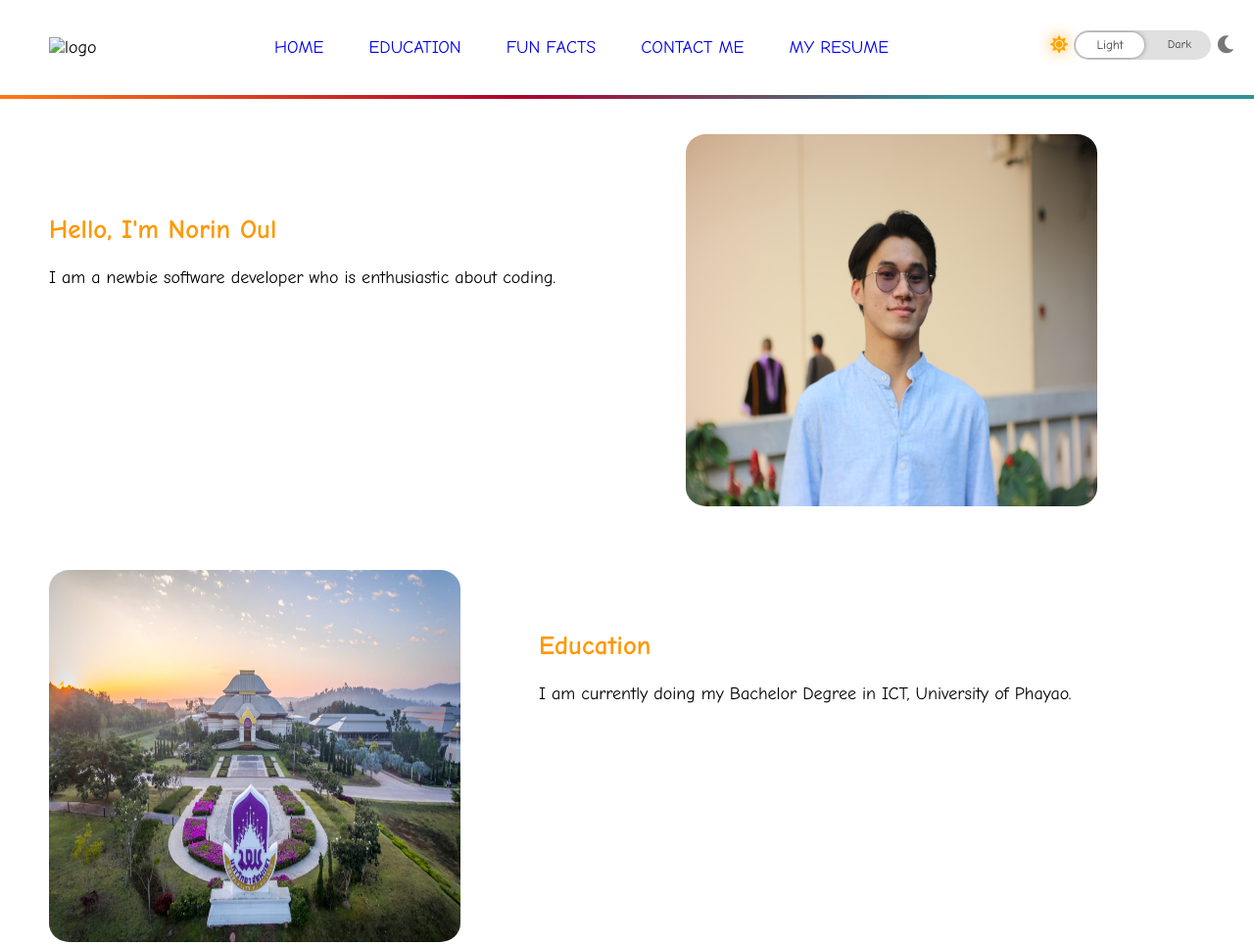
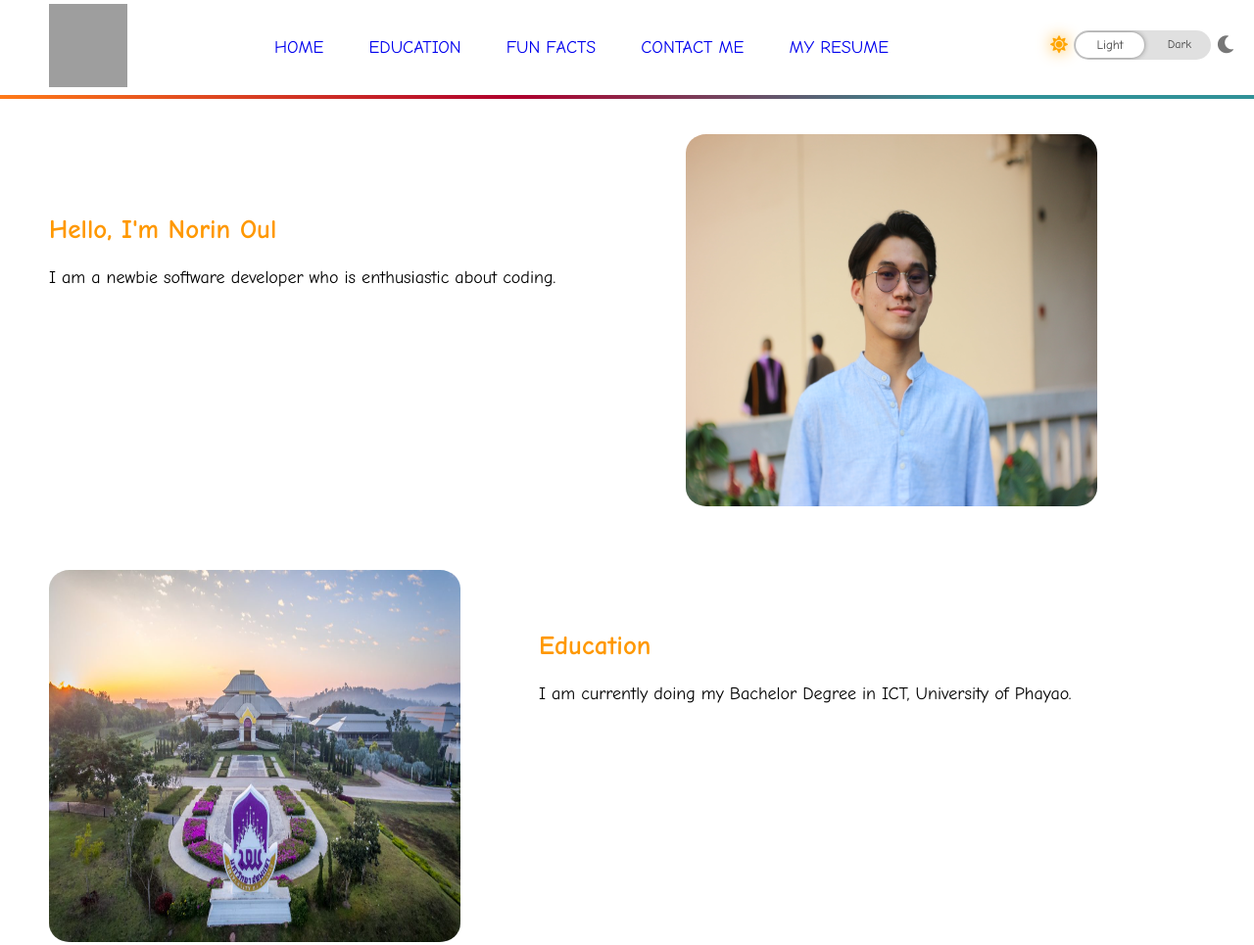
Before and after one commit to NorinOul/mywebsite, a plain HTML site: page index.html in a window 1280 px wide. Shown: the top 965 px of the page at 98% size. Drawn offline with nearby package versions, Linux system fonts and the light colour scheme; the site is published under a folder, as on GitHub Pages, so addresses that start at the root find nothing.

Commit message:
Update index.html

```diff
--- a/index.html
+++ b/index.html
@@ -9,7 +9,7 @@
 <body class="white-preview">
     <header class="nav-top">
       <div class= "logo">
-        <img src="/img/logo.png" alt="logo" width="80" height="85" fill="none">
+        <img src="img/logo.png" alt="logo" width="80" height="85" fill="none">
       </div>
       <div class="nav-top-center">
         <nav>
```
